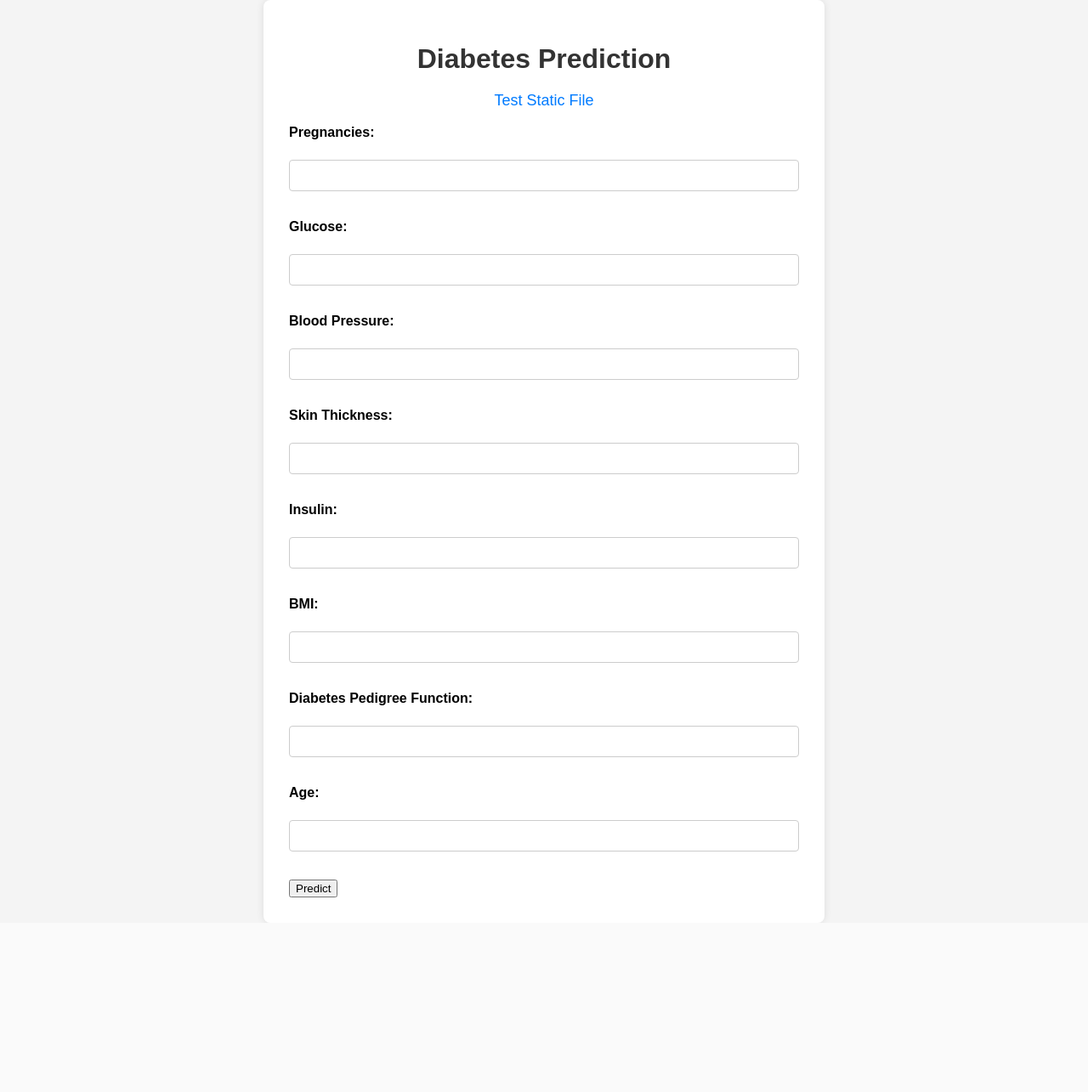
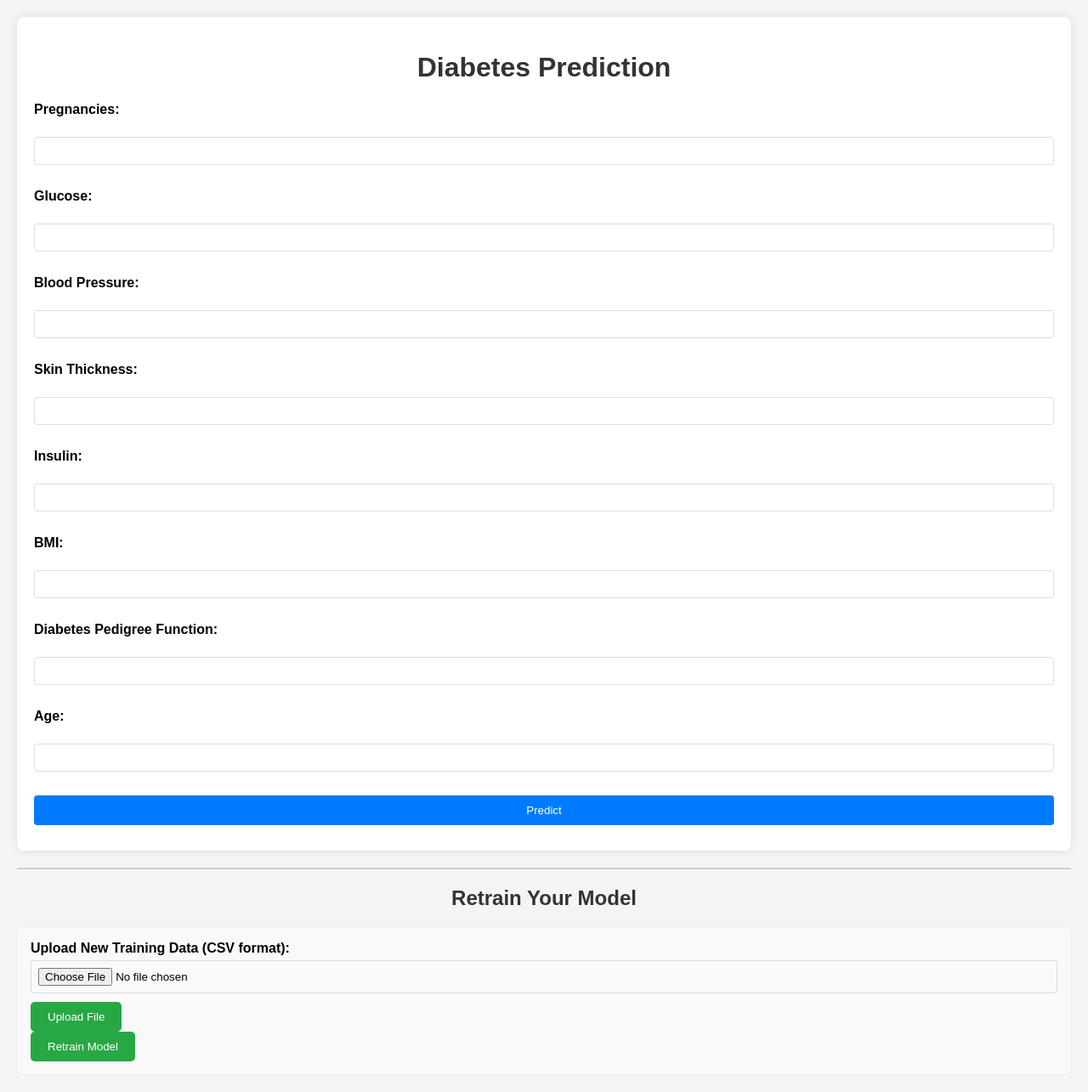
Before and after one commit to IkireziI/Diabetes_prediction, a Flask app: page / in a window 1280 px wide. Shown: the whole page at 85% size. Before the commit the page ends 1086 px from the top, so only its background shows below. Run offline with Flask 3, Linux system fonts and the light colour scheme; parts of the project's set-up code (start-up, migrations or seed data) failed here and were passed over.

Commit message:
templates work

```diff
--- a/src/prediction.py
+++ b/src/prediction.py
@@ -1,26 +1,34 @@
 import sys
 import os
-
-print("Current working directory:", os.getcwd())
-print("Python sys.path:")
-for path in sys.path:
-    print(path)
-
-from flask import Flask, render_template, request
+from werkzeug.utils import secure_filename
+from flask import Flask, render_template, request, redirect, url_for
 import numpy as np
 import joblib
 from preprocessing import preprocess_data
 from model import load_model
+import pandas as pd
+from sklearn.model_selection import train_test_split
+from sklearn.linear_model import LogisticRegression
+
 # Get the directory of the current script
 current_dir = os.path.dirname(os.path.abspath(__file__))
 # Get the parent directory (project root)
 parent_dir = os.path.dirname(current_dir)
 
-# Explicitly define the template folder
-app = Flask(__name__, template_folder=os.path.join(parent_dir, 'templates'))
+# Explicitly define the template folder and static folder
+app = Flask (__name__, template_folder=os.path.join(parent_dir, 'templates'),
+static_folder=os.path.join(parent_dir, 'static'))
+
+# Define the directory to save uploaded files
+UPLOAD_FOLDER = os.path.join(parent_dir, 'data', 'uploaded')
+app.config['UPLOAD_FOLDER'] = UPLOAD_FOLDER
+
+# Ensure the upload folder exists
+if not os.path.exists(UPLOAD_FOLDER):
+    os.makedirs(UPLOAD_FOLDER)
 
 # Load the trained model
-model_path = 'models/model_diabetes.pkl'
+model_path = os.path.join(parent_dir, 'models', 'model_diabetes.pkl')
 loaded_model = load_model(model_path)
 
 # Initialize the scaler
@@ -67,6 +75,88 @@ def predict():
     # Render the result template and pass the result
     return render_template('result.html', result=result)
 
+@app.route('/upload', methods=['POST'])
+def upload_file():
+    if 'file' not in request.files:
+        return render_template('retrain_status.html', message='No file part')
+    file = request.files['file']
+    if file.filename == '':
+        return render_template('retrain_status.html', message='No selected file')
+    if file:
+        filename = secure_filename(file.filename)
+        file_path = os.path.join(app.config['UPLOAD_FOLDER'], filename)
+        try:
+            file.save(file_path)
+            return render_template('retrain_status.html', message=f'File "{filename}" uploaded successfully.')
+        except Exception as e:
+            return render_template('retrain_status.html', message=f'Error uploading file: {e}')
+    return render_template('retrain_status.html', message='Something went wrong')
+
+@app.route('/retrain')
+def retrain_model():
+    print("Retraining initiated!")
+    uploaded_data_folder = app.config['UPLOAD_FOLDER']
+    train_data_path = os.path.join(parent_dir, 'data', 'train', 'diabetes.csv')
+    model_path = os.path.join(parent_dir, 'models', 'model_diabetes.pkl')
+
+    try:
+        # Load the original training data
+        train_df = pd.read_csv(train_data_path)
+        X_train_original = train_df.drop('Outcome', axis=1)
+        y_train_original = train_df['Outcome']
+
+        # Load uploaded data (if any)
+        uploaded_files = [f for f in os.listdir(uploaded_data_folder) if f.endswith('.csv')]
+        num_uploaded_files = len(uploaded_files)
+        uploaded_dfs = []
+        for file in uploaded_files:
+            file_path = os.path.join(uploaded_data_folder, file)
+            try:
+                df = pd.read_csv(file_path)
+                if 'Outcome' not in df.columns:
+                    return render_template('retrain_status.html', message=f"Error: Uploaded file '{file}' is missing the 'Outcome' column.")
+                uploaded_dfs.append(df)
+            except Exception as e:
+                return render_template('retrain_status.html', message=f"Error reading uploaded file {file}: {e}")
+
+        if uploaded_dfs:
+            # Concatenate all uploaded dataframes
+            uploaded_df = pd.concat(uploaded_dfs, ignore_index=True)
+            # Assuming the uploaded data has the same structure as the training data
+            X_uploaded = uploaded_df.drop('Outcome', axis=1)
+            y_uploaded = uploaded_df['Outcome']
+
+            # Combine original training data with uploaded data
+            X_combined = pd.concat([X_train_original, X_uploaded], ignore_index=True)
+            y_combined = pd.concat([y_train_original, y_uploaded], ignore_index=True)
+        else:
+            X_combined = X_train_original
+            y_combined = y_train_original
+
+        # Combine features and target into a single DataFrame
+        combined_df = pd.concat([X_combined, y_combined], axis=1)
+
+        # Preprocess the combined data
+        X_processed, y_processed, fitted_scaler = preprocess_data(combined_df) # Pass the DataFrame directly
+
+        # Train a new Logistic Regression model
+        new_model = LogisticRegression(solver='liblinear', random_state=42) # Using the same model as likely before
+        new_model.fit(X_processed, y_processed)
+
+        # Save the retrained model
+        joblib.dump(new_model, model_path)
+
+        # Reload the fitted scaler
+        load_fitted_scaler('') # This will refit the scaler on the new training data for future predictions
+
+        if num_uploaded_files > 0:
+            return render_template('retrain_status.html', message=f"Model retrained successfully using {num_uploaded_files} new file(s)!")
+        else:
+            return render_template('retrain_status.html', message="Model retrained successfully using existing data.")
+
+    except Exception as e:
+        return render_template('retrain_status.html', message=f"Error during retraining: {e}")
+
 if __name__ == '__main__':
     print("Current working directory:", os.getcwd())
     app.run(debug=True)
--- a/static/style.css
+++ b/static/style.css
@@ -1,27 +1,20 @@
 body {
-    font-family: sans-serif;
+    font-family: Arial, sans-serif;
+    margin: 20px;
     background-color: #f4f4f4;
-    margin: 0;
-    padding: 0;
-    display: flex;
-    justify-content: center;
-    align-items: center;
-    min-height: 100vh;
 }
 
 .container {
-    background-color: #fff;
-    padding: 30px;
+    background-color: white;
+    padding: 20px;
     border-radius: 8px;
     box-shadow: 0 0 10px rgba(0, 0, 0, 0.1);
-    width: 80%;
-    max-width: 600px;
+    margin-bottom: 20px;
 }
 
-h1 {
+h1, h2 {
+    color: #333;
     text-align: center;
-    color: #333;
-    margin-bottom: 20px;
 }
 
 label {
@@ -31,40 +24,76 @@ label {
 }
 
 input[type="number"],
-input[type="text"] {
+input[type="file"],
+input[type="submit"] {
     width: 100%;
-    padding: 10px;
-    margin-bottom: 15px;
-    border: 1px solid #ccc;
+    padding: 8px;
+    margin-bottom: 10px;
+    border: 1px solid #ddd;
     border-radius: 4px;
     box-sizing: border-box;
 }
 
-button[type="submit"] {
+input[type="submit"],
+button {
     background-color: #007bff;
     color: white;
     padding: 10px 15px;
     border: none;
     border-radius: 4px;
     cursor: pointer;
-    font-size: 16px;
 }
 
-button[type="submit"]:hover {
+input[type="submit"]:hover,
+button:hover {
     background-color: #0056b3;
 }
 
-p {
-    margin-top: 20px;
-    text-align: center;
-    font-size: 18px;
+hr {
+    border: 1px solid #ccc;
+    margin: 20px 0;
 }
 
-a {
-    color: #007bff;
-    text-decoration: none;
+/* Styles for the retrain section */
+.retrain-section {
+    margin-top: 20px;
+    padding: 15px;
+    border: 1px solid #eee;
+    border-radius: 5px;
+    background-color: #f9f9f9;
 }
 
-a:hover {
-    text-decoration: underline;
+.retrain-section label {
+    display: block;
+    margin-bottom: 5px;
+    font-weight: bold;
 }
+
+.retrain-section input[type="file"] {
+    margin-bottom: 10px;
+    padding: 8px;
+    border: 1px solid #ddd;
+    border-radius: 3px;
+}
+
+.retrain-section form button[type="submit"],
+.retrain-section button {
+    padding: 10px 20px;
+    background-color: #28a745; /* Green color for positive action */
+    color: white;
+    border: none;
+    border-radius: 5px;
+    cursor: pointer;
+    margin-right: 10px;
+}
+
+.retrain-section form button[type="submit"]:hover,
+.retrain-section button:hover {
+    background-color: #218838;
+}
+
+.upload-status {
+    margin-top: 10px;
+    font-style: italic;
+    color: #555;
+}
--- a/static/test.css
+++ /dev/null
@@ -1,3 +0,0 @@
-body {
-    background-color: lightblue;
-}
--- a/static/test.txt
+++ /dev/null
@@ -1 +0,0 @@
-This is a test static file.
--- a/templates/index.html
+++ b/templates/index.html
@@ -7,7 +7,6 @@
 <body>
     <div class="container">
         <h1>Diabetes Prediction</h1>
-        <p><a href="{{ url_for('static', filename='test.txt') }}">Test Static File</a></p>
         <form method="POST" action="/predict">
             <label for="pregnancies">Pregnancies:</label><br>
             <input type="number" id="pregnancies" name="pregnancies"><br><br>
@@ -36,5 +35,24 @@
             <input type="submit" value="Predict">
         </form>
     </div>
+
+    <hr>
+
+    <h2>Retrain Your Model</h2>
+    <div class="retrain-section">
+        <form method="POST" action="/upload" enctype="multipart/form-data">
+            <label for="file">Upload New Training Data (CSV format):</label>
+            <input type="file" name="file" id="file" required>
+            <button type="submit">Upload File</button>
+        </form>
+        {% if upload_message %}
+            <p class="upload-status">{{ upload_message }} <a href="{{ url_for('home') }}">Go Back to Prediction Form</a></p>
+        {% endif %}
+        <button onclick="window.location.href='/retrain'">Retrain Model</button>
+        {% if retrain_message %}
+            <p class="retrain-status">{{ retrain_message }} <a href="{{ url_for('home') }}">Go Back to Prediction Form</a></p>
+        {% endif %}
+    </div>
+
 </body>
 </html>
```
Also changed, not shown: src/preprocessing.py (+9 -2 lines), templates/retrain_status.html (added, +16 -0 lines), templates/test.html (deleted, +0 -11 lines), test_app.py (deleted, +0 -10 lines), templates/result.html (line endings or trailing spaces), 1 other file.
